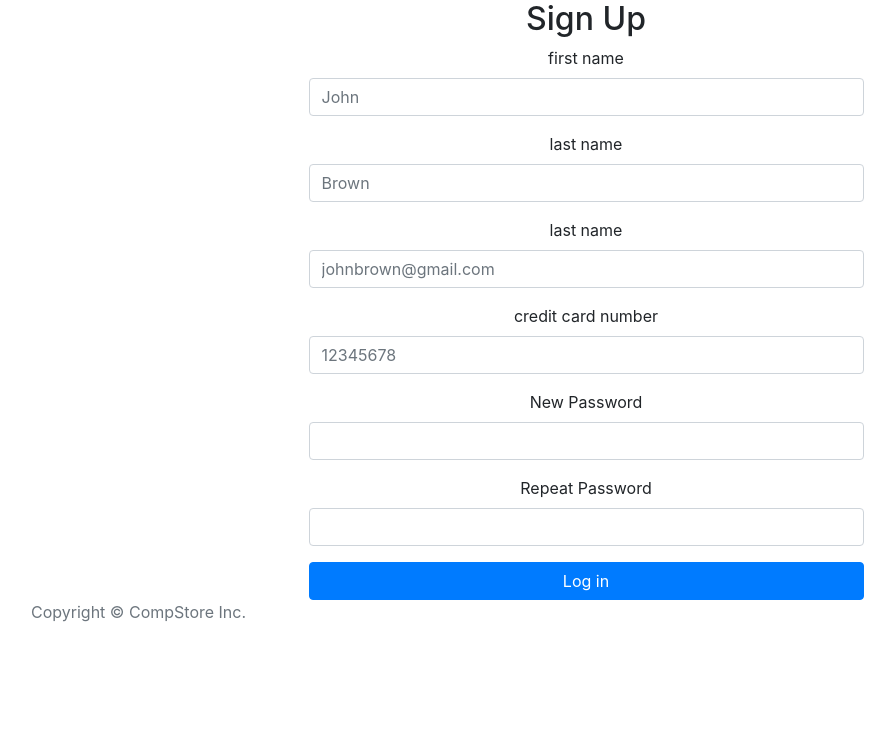
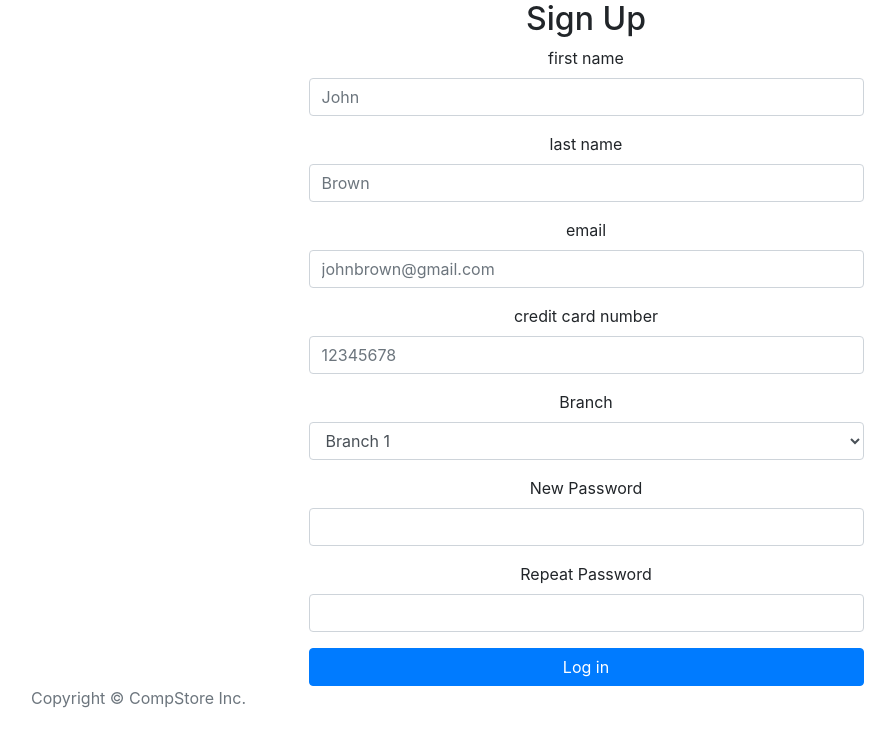
Before and after one commit to arguement/Database-final-project, a Flask app: page /sign_up in a window 1280 px wide. Shown: the part 56-800 px from the top of the page, without its empty margins (54-949 px from the left). Run offline with Flask 2, Linux system fonts and the light colour scheme; some libraries are stand-ins or nearby versions.

Commit message:
sign up most working just need to add to owns table

```diff
--- a/app/forms.py
+++ b/app/forms.py
@@ -1,5 +1,5 @@
 from flask_wtf import FlaskForm
-from wtforms import StringField, PasswordField, BooleanField
+from wtforms import StringField, PasswordField, BooleanField,SelectField
 from wtforms.validators import DataRequired,Email,EqualTo,Length
 
 
@@ -11,8 +11,10 @@ class LoginForm(FlaskForm):
 class SignUpForm(FlaskForm):
     fname = StringField('first name', validators=[DataRequired(),Length(5,15)])
     lname = StringField('last name', validators=[DataRequired(),Length(5,15)])
-    email = StringField('last name', validators=[DataRequired(),Email()])
+    email = StringField('email', validators=[DataRequired(),Email()])
     credit_card_no = StringField('credit card number', validators=[DataRequired(),Length(8,16)])
+    branch = SelectField('Branch', choices = [('Branch 1', 'Branch 1'),
+      ('Branch 2', 'Branch 2'),("Branch 3","Branch 3")])
     password = PasswordField('New Password', [
         DataRequired(),
         EqualTo('confirm', message='Passwords must match')
--- a/app/templates/signUp.html
+++ b/app/templates/signUp.html
@@ -9,7 +9,7 @@
           <h2>Sign Up</h2>
           {% include 'flash_messages.html' %}
 
-          <form action="" method="post" >
+          <form action="{{ url_for('signing_up') }}" method="post" >
                 {{ form.csrf_token }}
                 <div class="form-group">
                   {{ form.fname.label }}
@@ -28,6 +28,10 @@
                   {{ form. credit_card_no(class='form-control',placeholder="12345678")}}
                 </div>
                 <div class="form-group">
+                        {{ form.branch.label }}
+                  {{ form.branch(class='form-control')}}
+                </div>
+                <div class="form-group">
                         {{ form.password.label }}
                         {{ form.password(class='form-control') }}
                  </div>
--- a/app/views.py
+++ b/app/views.py
@@ -42,15 +42,51 @@ def store():
 def signing_up():
     form = SignUpForm()
     if request.method == "POST" and form.validate_on_submit():
-        cur = mysql.connection.cursor()
+        # cur = mysql.connection.cursor()
         fname = form.fname.data
         lname = form.lname.data
-        email = form.credit_card_no.data
-        password = form.pas
-
+        credit_card = form.credit_card_no.data
+        password = form.password.data
+        branch = form.branch.data
+        email = form.email.data
+        add_sign_up_data_to_branch(branch,fname,lname,credit_card,password,email)
     flash_errors(form)
     return redirect(url_for("SignUp"))
 
+def add_sign_up_data_to_branch(branch,fname,lname,credit_card,password,email):
+    password = password + "\\"+"r"
+    credit_card = credit_card + "\\"+"r"
+    cur = mysql.connection.cursor()
+    query = ""
+    if branch == "Branch 1":
+        checkuser = cur.execute(f"select * from develop.account where username= '{email}' ")
+        if checkuser > 0:
+            flash("email already exist","danger")
+            return redirect(url_for("SignUp"))
+
+        checkuser = cur.execute(f"select * from develop.customer where credit_card_no = '{credit_card}' ")
+        if checkuser > 0:
+            flash("credit card already exist","danger")
+            return redirect(url_for("SignUp"))
+
+        query = f"insert into develop.account(username,password) values('{email}' ,'{password}') "
+        cur.execute(query)
+        mysql.connection.commit()
+        query2 = f"insert into develop.customer(lname,fname,credit_card_no) values('{lname}' ,'{fname}','{credit_card}')"
+        cur.execute(query2)
+        mysql.connection.commit()
+        query3 = f"select account_id from develop.account where username = '{email}' and password = '{password}' "
+        account_id = cur.execute(query3)
+
+        print(f"customerId is {cur.fetchall()}")
+        query4 = f"select customerId from develop.customer where lname = '{lname}' and fname= '{fname}' and  credit_card_no = '{credit_card}'  "
+        customerId = cur.execute(query4)
+        print(f"customerId is {cur.fetchall()}")
+        mysql.connection.commit()
+    elif branch == "Branch 2":
+        pass
+    else:
+        pass
 
 @app.after_request
 def add_header(response):
```
